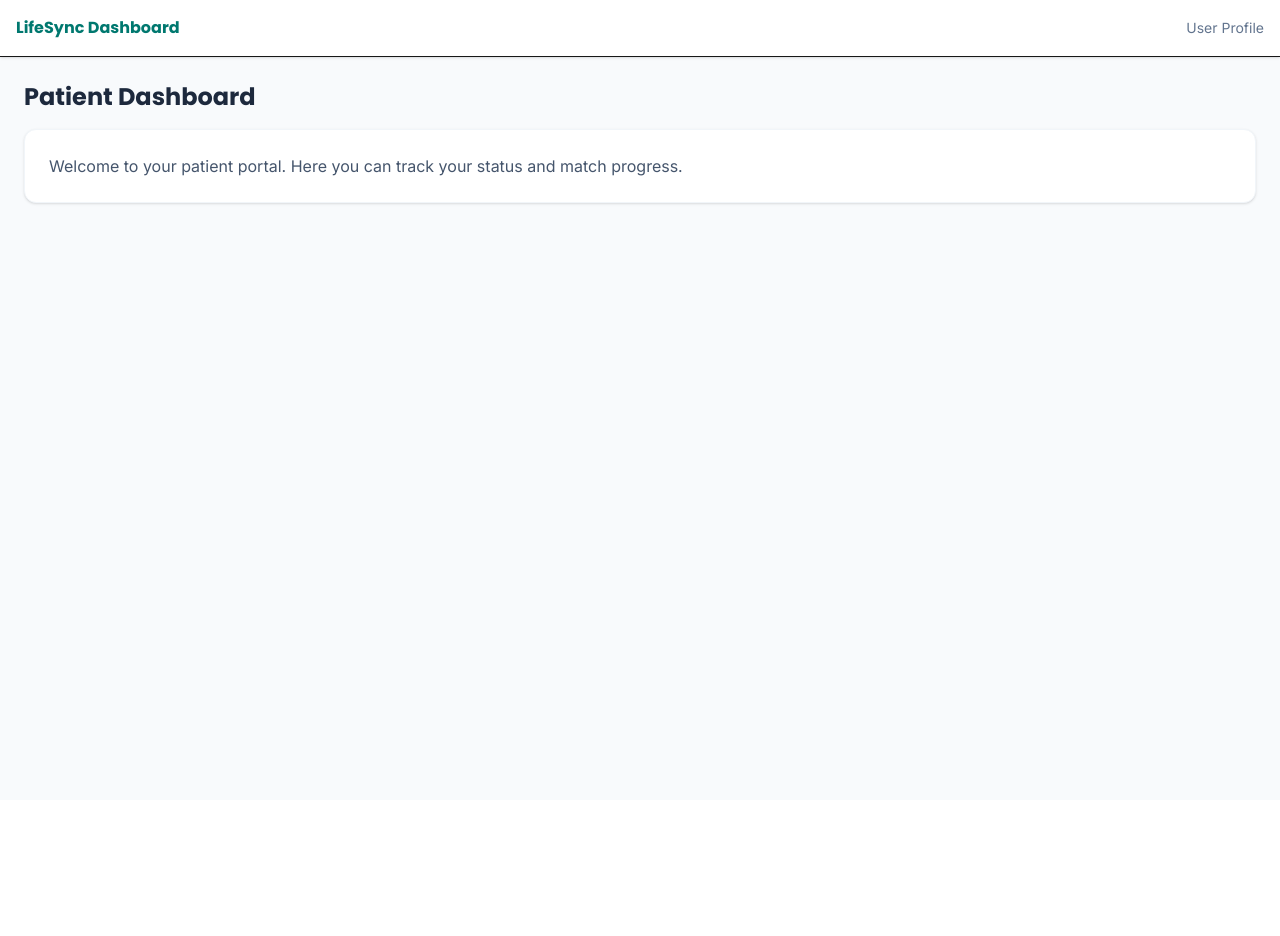
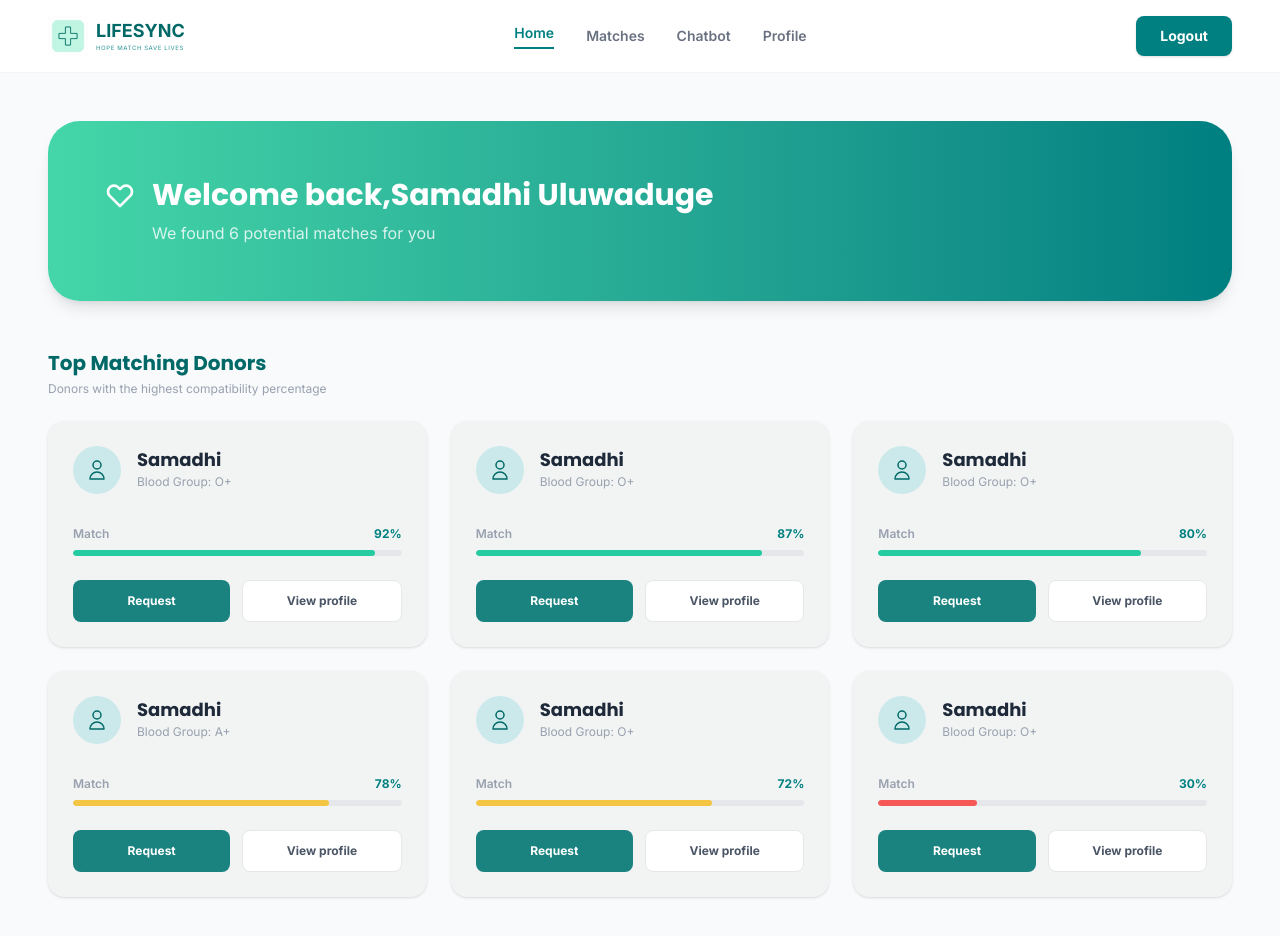
Before and after one commit to samadhi2003/Lifesync, a Next.js app in the folder client/: page /dashboard/patient in a window 1280 px wide. Shown: the top 936 px of the page. Before the commit the page ends 800 px from the top, so only its background shows below. Built offline with nearby package versions, Linux system fonts and the light colour scheme.

Commit message:
implement the patient dashboard-home

```diff
--- a/client/app/dashboard/layout.tsx
+++ b/client/app/dashboard/layout.tsx
@@ -1,3 +1,6 @@
+import Image from "next/image";
+import Link from "next/link";
+
 export default function DashboardLayout({
     children,
 }: {
@@ -5,12 +8,36 @@ export default function DashboardLayout({
 }) {
     return (
         <div className="min-h-screen bg-slate-50">
-            {/* Placeholder for Sidebar/Header */}
-            <div className="p-4 border-b bg-white shadow-sm flex justify-between items-center">
-                <h1 className="font-bold text-teal-700">LifeSync Dashboard</h1>
-                <div className="text-sm text-slate-500">User Profile</div>
-            </div>
-            <main className="p-6">
+            {/* Navbar */}
+            <nav className="bg-white border-b border-gray-100 py-4 px-6 md:px-12 flex justify-between items-center sticky top-0 z-50">
+                <div className="flex items-center gap-2">
+                    {/* Logo */}
+                    <div className="relative h-10 w-10">
+                        <Image src="/logo.png" alt="LifeSync Logo" fill className="object-contain" />
+                    </div>
+                    <div className="flex flex-col">
+                        <span className="font-bold text-lg text-[#006967] leading-tight">LIFESYNC</span>
+                        <span className="text-[6px] text-[#008080] opacity-70 uppercase tracking-widest font-medium">Hope Match Save Lives</span>
+                    </div>
+                </div>
+
+                {/* Nav Links */}
+                <div className="hidden md:flex items-center gap-8 text-sm font-semibold text-gray-500">
+                    <Link href="/dashboard/patient" className="text-[#008080] border-b-2 border-[#008080] pb-1">Home</Link>
+                    <Link href="#" className="hover:text-[#008080] transition-colors">Matches</Link>
+                    <Link href="#" className="hover:text-[#008080] transition-colors">Chatbot</Link>
+                    <Link href="#" className="hover:text-[#008080] transition-colors">Profile</Link>
+                </div>
+
+                {/* Logout Button */}
+                <div>
+                    <button className="bg-[#008080] hover:bg-[#006967] text-white text-sm font-bold py-2.5 px-6 rounded-lg transition-colors shadow-sm">
+                        Logout
+                    </button>
+                </div>
+            </nav>
+
+            <main className="mx-auto max-w-7xl p-6 md:p-12">
                 {children}
             </main>
         </div>
--- a/client/app/dashboard/patient/page.tsx
+++ b/client/app/dashboard/patient/page.tsx
@@ -1,9 +1,88 @@
+import Image from "next/image";
+
 export default function PatientDashboard() {
+    // Mock Data for Donors
+    const donors = [
+        { id: 1, name: "Samadhi", bloodGroup: "O+", match: 92 },
+        { id: 2, name: "Samadhi", bloodGroup: "O+", match: 87 },
+        { id: 3, name: "Samadhi", bloodGroup: "O+", match: 80 },
+        { id: 4, name: "Samadhi", bloodGroup: "A+", match: 78 },
+        { id: 5, name: "Samadhi", bloodGroup: "O+", match: 72 },
+        { id: 6, name: "Samadhi", bloodGroup: "O+", match: 30 },
+    ];
+
+    const getProgressColor = (match: number) => {
+        if (match >= 80) return "bg-[#25CBA1]"; // Green
+        if (match >= 50) return "bg-[#F4C542]"; // Yellow/Orangeish
+        return "bg-[#F65757]"; // Red
+    };
+
     return (
-        <div>
-            <h1 className="text-2xl font-bold text-slate-800 mb-4">Patient Dashboard</h1>
-            <div className="bg-white p-6 rounded-xl shadow-sm border border-slate-100">
-                <p className="text-slate-600">Welcome to your patient portal. Here you can track your status and match progress.</p>
+        <div className="space-y-12 font-sans">
+            {/* Welcome Banner */}
+            <div className="bg-gradient-to-r from-[#44D6A8] to-[#007F81] rounded-[2rem] p-10 md:p-14 text-white shadow-lg relative overflow-hidden">
+                <div className="relative z-10">
+                    <div className="flex items-center gap-4 mb-2">
+                        <svg xmlns="http://www.w3.org/2000/svg" className="h-8 w-8" fill="none" viewBox="0 0 24 24" stroke="currentColor" strokeWidth={2}>
+                            <path strokeLinecap="round" strokeLinejoin="round" d="M4.318 6.318a4.5 4.5 0 000 6.364L12 20.364l7.682-7.682a4.5 4.5 0 00-6.364-6.364L12 7.636l-1.318-1.318a4.5 4.5 0 00-6.364 0z" />
+                        </svg>
+                        <h1 className="text-3xl md:text-3xl font-bold">Welcome back,Samadhi Uluwaduge</h1>
+                    </div>
+                    <p className="text-white/80 text-sm md:text-base ml-12">We found 6 potential matches for you</p>
+                </div>
+            </div>
+
+            {/* Top Matching Donors Section */}
+            <div>
+                <div className="mb-6">
+                    <h2 className="text-[#006967] text-xl font-bold">Top Matching Donors</h2>
+                    <p className="text-gray-400 text-xs mt-1">Donors with the highest compatibility percentage</p>
+                </div>
+
+                {/* Donors Grid */}
+                <div className="grid grid-cols-1 md:grid-cols-2 lg:grid-cols-3 gap-6">
+                    {donors.map((donor) => (
+                        <div key={donor.id} className="bg-[#F2F4F4] rounded-2xl p-6 shadow-sm border border-transparent hover:border-teal-100 transition-all">
+                            <div className="flex items-start gap-4 mb-8">
+                                <div className="w-12 h-12 rounded-full bg-[#CBE9EA] flex items-center justify-center text-[#006967]">
+                                    <svg xmlns="http://www.w3.org/2000/svg" className="h-6 w-6" fill="none" viewBox="0 0 24 24" stroke="currentColor" strokeWidth={1.5}>
+                                        <path strokeLinecap="round" strokeLinejoin="round" d="M16 7a4 4 0 11-8 0 4 4 0 018 0zM12 14a7 7 0 00-7 7h14a7 7 0 00-7-7z" />
+                                    </svg>
+                                </div>
+                                <div>
+                                    <h3 className="font-bold text-gray-800 text-lg">{donor.name}</h3>
+                                    <p className="text-gray-400 text-xs">Blood Group: {donor.bloodGroup}</p>
+                                </div>
+                            </div>
+
+                            {/* Match Progress */}
+                            <div className="mb-6">
+                                <div className="flex justify-between items-end mb-2">
+                                    <span className="text-xs font-semibold text-gray-400">Match</span>
+                                    <span className={`text-xs font-bold ${donor.match >= 80 ? 'text-[#008080]' : (donor.match >= 50 ? 'text-[#008080]' : 'text-[#008080]')}`}>
+                                        {donor.match}%
+                                    </span>
+                                </div>
+                                <div className="w-full bg-gray-200 rounded-full h-1.5 overflow-hidden">
+                                    <div
+                                        className={`h-1.5 rounded-full ${getProgressColor(donor.match)}`}
+                                        style={{ width: `${donor.match}%` }}
+                                    ></div>
+                                </div>
+                            </div>
+
+                            {/* Action Buttons */}
+                            <div className="flex gap-3 mt-4">
+                                <button className="flex-1 bg-[#1A8380] hover:bg-[#156a68] text-white text-xs font-bold py-3 rounded-lg transition-colors">
+                                    Request
+                                </button>
+                                <button className="flex-1 bg-white border border-gray-200 hover:border-gray-300 text-gray-600 text-xs font-bold py-3 rounded-lg transition-colors">
+                                    View profile
+                                </button>
+                            </div>
+                        </div>
+                    ))}
+                </div>
             </div>
         </div>
     );
```
